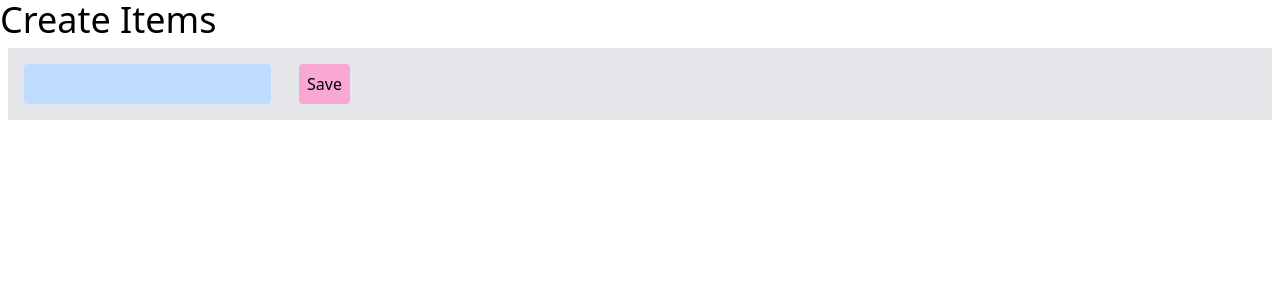
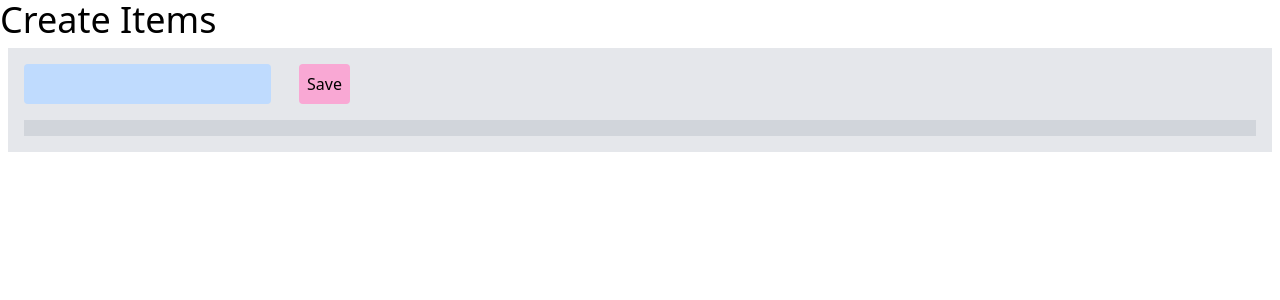
Before and after one commit to danasugu/vue-project, a Vue app: page / in a window 1280 px wide. Shown: the top 300 px of the page. Built offline with nearby package versions, Linux system fonts and the light colour scheme.

Commit message:
Update App.vue

```diff
--- a/src/App.vue
+++ b/src/App.vue
@@ -4,6 +4,11 @@
   <div class="m-2 p-2 bg-gray-200">
   <input class="bg-blue-200 p-2 m-2 rounded" type="text" v-model="newItem" />
   <button class="ml-5 p-2 bg-pink-300 rounded" @onclick="storeItem">Save</button>
+  <div class="m-2 p-2 bg-gray-300">
+    <ul>
+      <li></li>
+    </ul>
+  </div>
   </div>
 </div>
 
```
